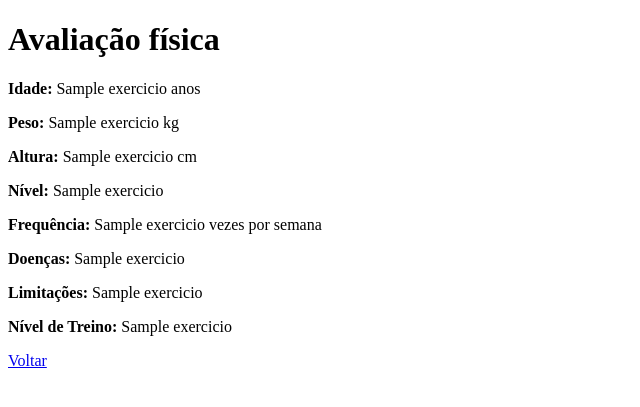
After one commit to lealdavi/ProjetoES, a Flask app: template cadastrarTreinoService/templates/avaliacaoFisica.html in a window 1280 px wide. The commit adds this page. Shown: the top 407 px of the page, without its empty margins (0-640 px from the left). Run offline with Flask 3, Linux system fonts and the light colour scheme; the template is opened without the code that fills it: most values are stand-ins (such as "Sample title", 1, 10 or a date in 2020); some libraries are stand-ins or nearby versions.

Commit message:
Implementei us de mostrar avaliação médica

```diff
--- a/cadastrarTreinoService/app.py
+++ b/cadastrarTreinoService/app.py
@@ -46,6 +46,26 @@ def cadastrar():
     conexao.close()
 
     return render_template("usuarios.html", resultado=resultado)
+
+@app.route("/ver_avaliacao_medica", methods=["POST"])
+def mostrar_avaliacao_medica():
+    id_aluno = request.form.get("usuario_selecionado")
+
+    conexao = get_db_connection()
+    cursor = conexao.cursor()
+
+    comando = "SELECT * FROM avaliacao_fisica WHERE id_usuario = %s"
+
+    valores = (id_aluno,)
+
+    cursor.execute(comando, valores)
+
+    avaliacao = cursor.fetchone()
+
+    conexao.close()
+    cursor.close()
+
+    return render_template("avaliacaoFisica.html", resultado=avaliacao, id_aluno=id_aluno)
 
 
 @app.route("/lista_exercicios", methods=["GET", "POST"])
--- /dev/null
+++ b/cadastrarTreinoService/templates/avaliacaoFisica.html
@@ -0,0 +1,23 @@
+<!DOCTYPE html>
+<html lang="pt-br">
+<head>
+    <meta charset="UTF-8">
+    <title>Avaliação Física</title>
+</head>
+<body>
+    <h1>Avaliação física</h1>
+
+    {% if resultado %}
+        <p><b>Idade:</b> {{ resultado[0] }} anos</p>
+        <p><b>Peso:</b> {{ resultado[1] }} kg</p>
+        <p><b>Altura:</b> {{ resultado[2] }} cm</p>
+        <p><b>Nível:</b> {{ resultado[3] }}</p>
+        <p><b>Frequência:</b> {{ resultado[4] }} vezes por semana</p>
+        <p><b>Doenças:</b> {{ resultado[5] }}</p>
+        <p><b>Limitações:</b> {{ resultado[6] }}</p>
+        <p><b>Nível de Treino:</b> {{ resultado[7] }}</p>
+    {% endif %}
+
+<a href="/cadastrar">Voltar</a>
+</body>
+</html>
```
Also changed, not shown: cadastrarTreinoService/templates/usuarios.html (+6 -3 lines).
